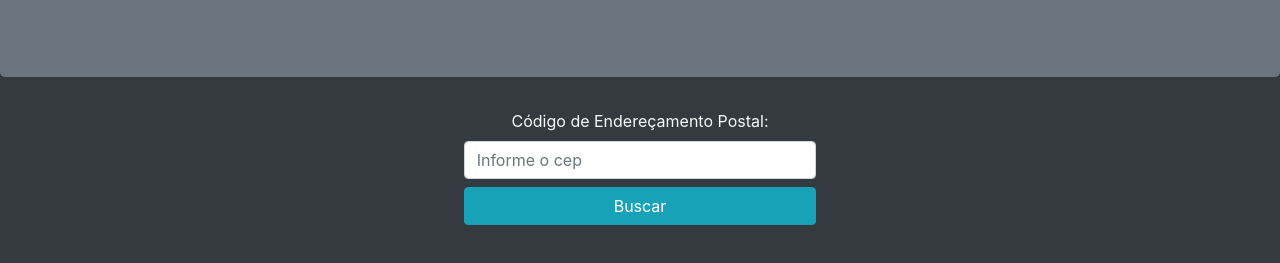
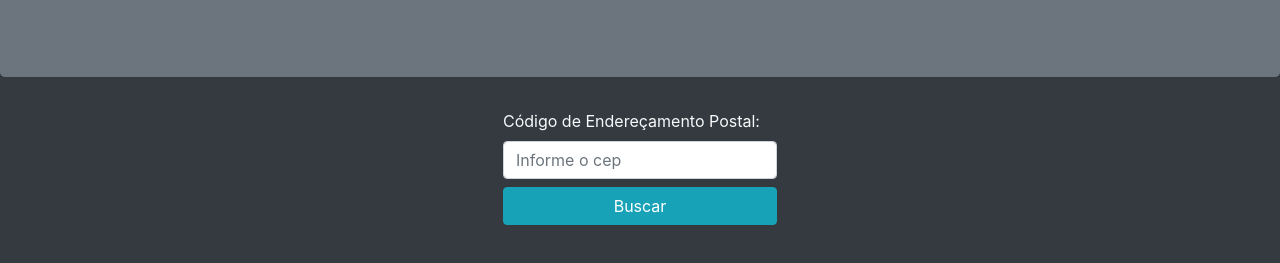
Before and after one commit to Fziliotti/PWA-ConsultaCEP, a website: page index.html in a window 1280 px wide. Shown: the part 153-416 px from the top of the page. Drawn offline with nearby package versions, Linux system fonts and the light colour scheme.

Commit message:
tirando form

```diff
--- a/index.html
+++ b/index.html
@@ -25,13 +25,11 @@
 	</div>
 
 	<div class="container d-flex flex-column align-items-center">
-
-		<label for="cep">Código de Endereçamento Postal:</label>
-		<form id="form-cep" action="#" onsubmit="searchCep()" class="form form-inline">
-
-			<input type="text" name="cep" id="cep" placeholder="Informe o cep" class="form-control w-100">
-			<button type="submit" class=" w-100 mt-2 btn btn-info">Buscar</button>
-		</form>
+			<div class="">
+				<label for="cep">Código de Endereçamento Postal:</label>
+				<input type="text" name="cep" id="cep" placeholder="Informe o cep" class="form-control w-100">
+				<button type="submit" onclick="searchCep()" class=" w-100 mt-2 btn btn-info">Buscar</button>
+			</div>
 
 		<div id="error" style="display: none;" class="alert alert-danger"></div>
 
```
